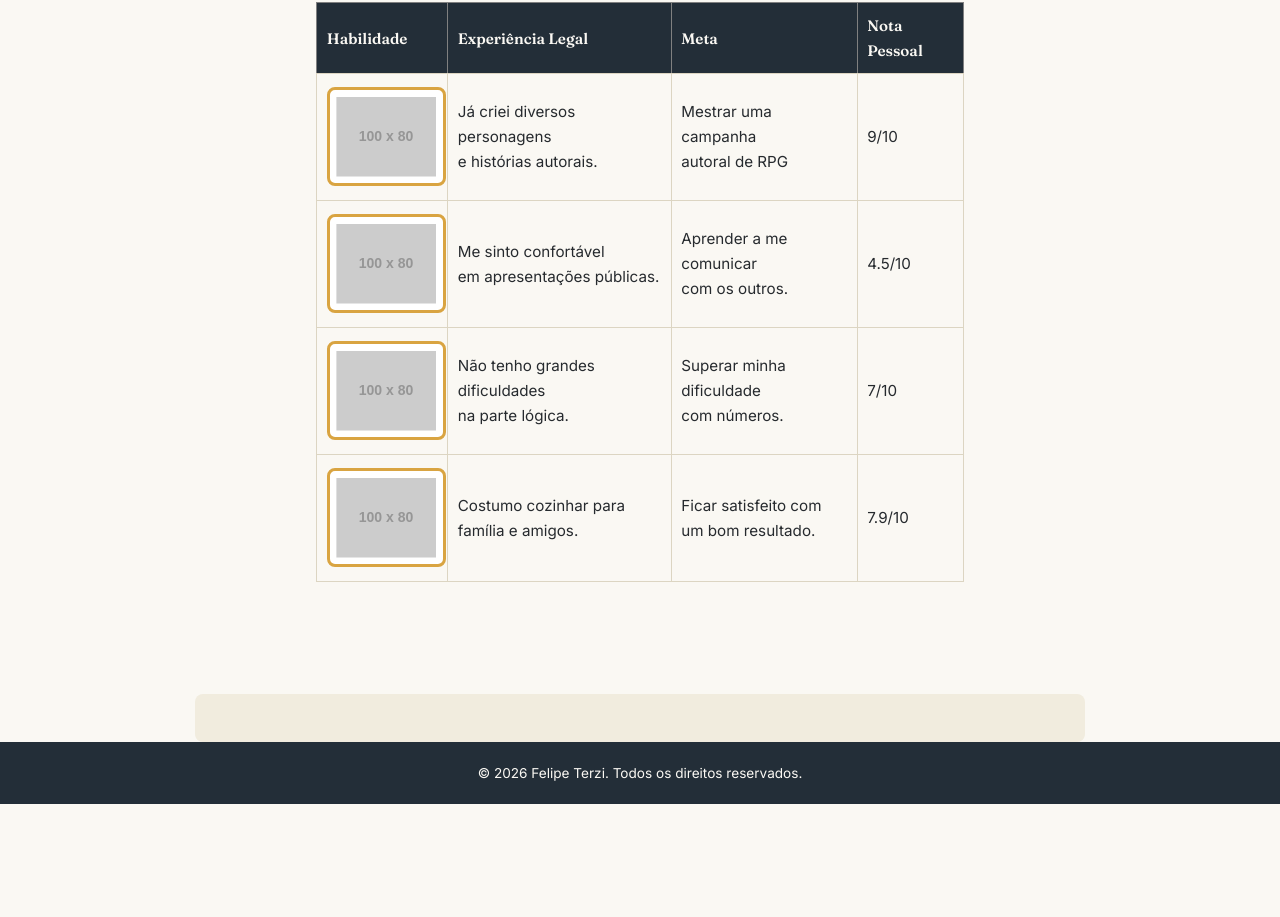
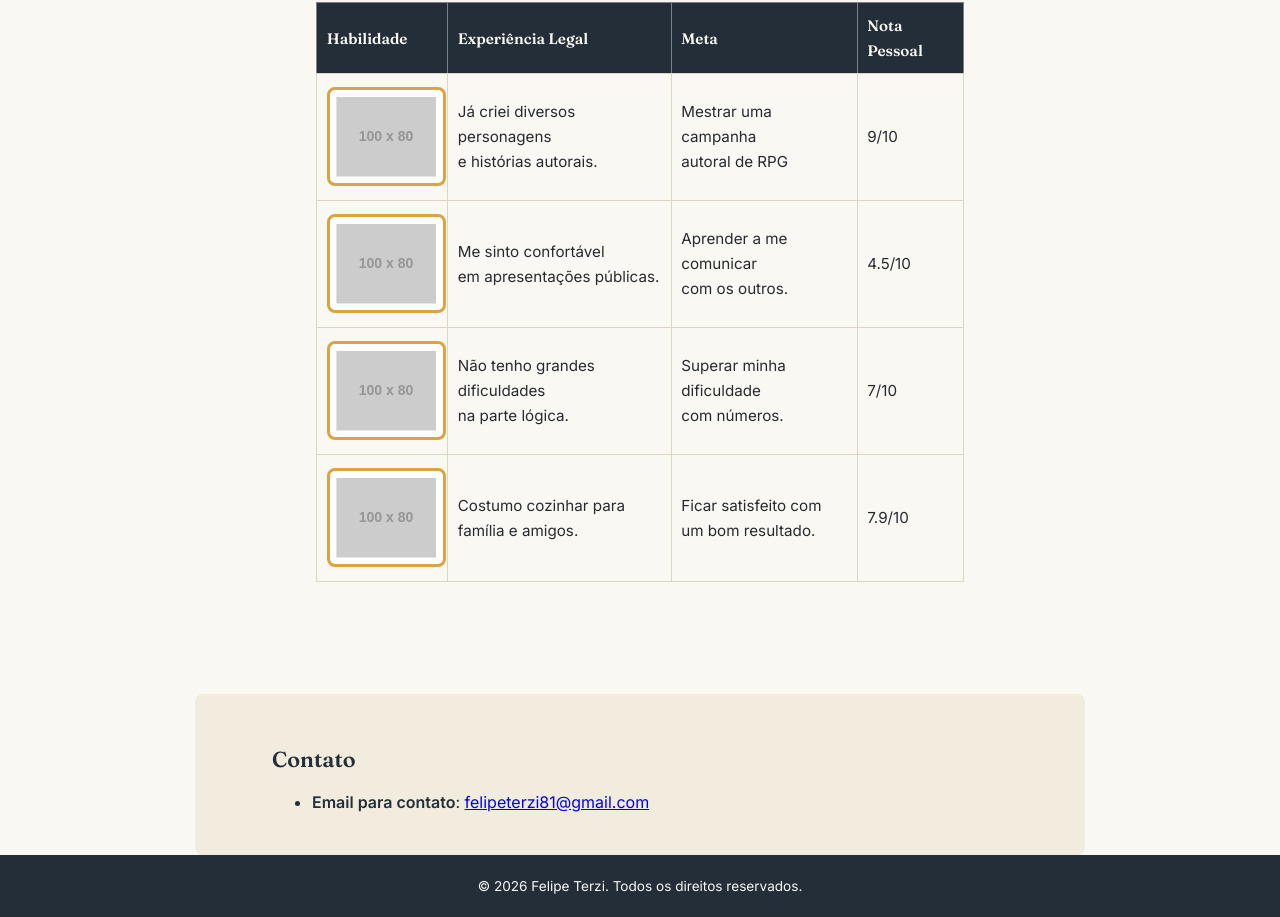
Before and after one commit to DrFelas/portfolio-felipe-terzi, a plain HTML site: page index.html in a window 1280 px wide. Shown: the part 1042-1959 px from the top of the page. Before the commit the page ends 1846 px from the top, so only its background shows below. Drawn offline with Linux system fonts and the light colour scheme; placeholder pictures from the web are drawn by us.

Commit message:
feat: adiciona e-mail na seção de contato

```diff
--- a/index.html
+++ b/index.html
@@ -86,7 +86,10 @@
   </main>
 
   <section id="secao-contato">
-    <!-- feature/contato: e-mail, LinkedIn e GitHub -->
+    <h2>Contato</h2>
+    <ul>
+      <li><strong>Email para contato</strong>: <a href="mailto:felipeterzi81@gmail.com">felipeterzi81@gmail.com</a></li>
+    </ul>
   </section>
 
   <footer>© 2026 Felipe Terzi. Todos os direitos reservados.</footer>
```
